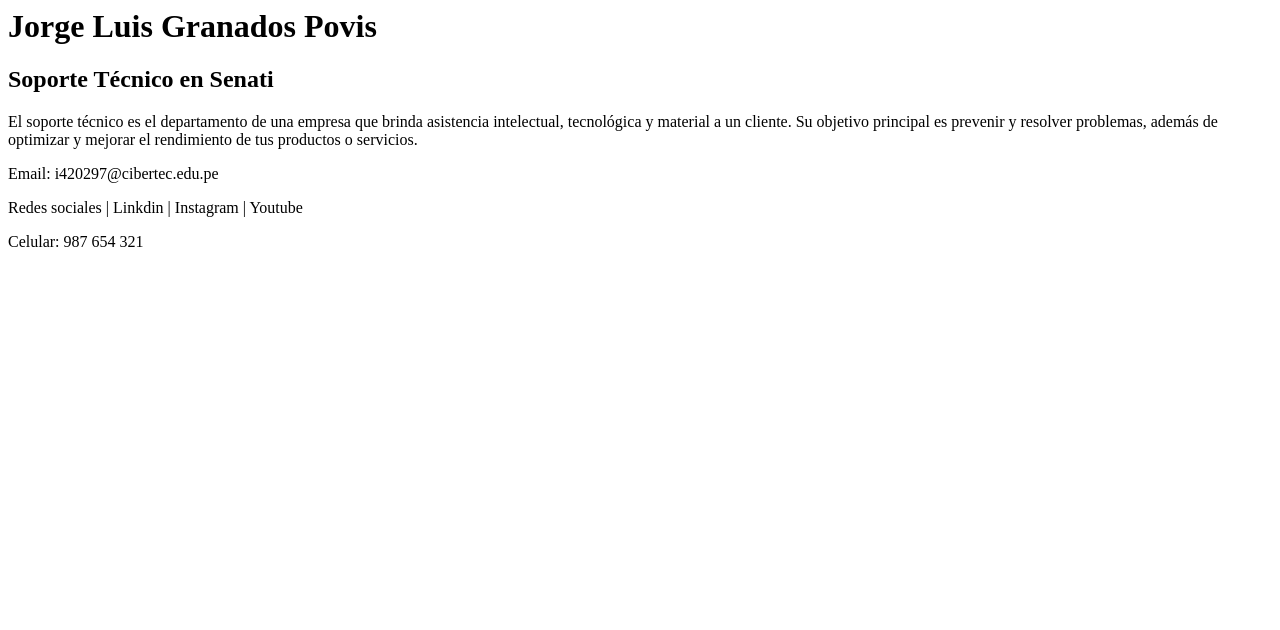
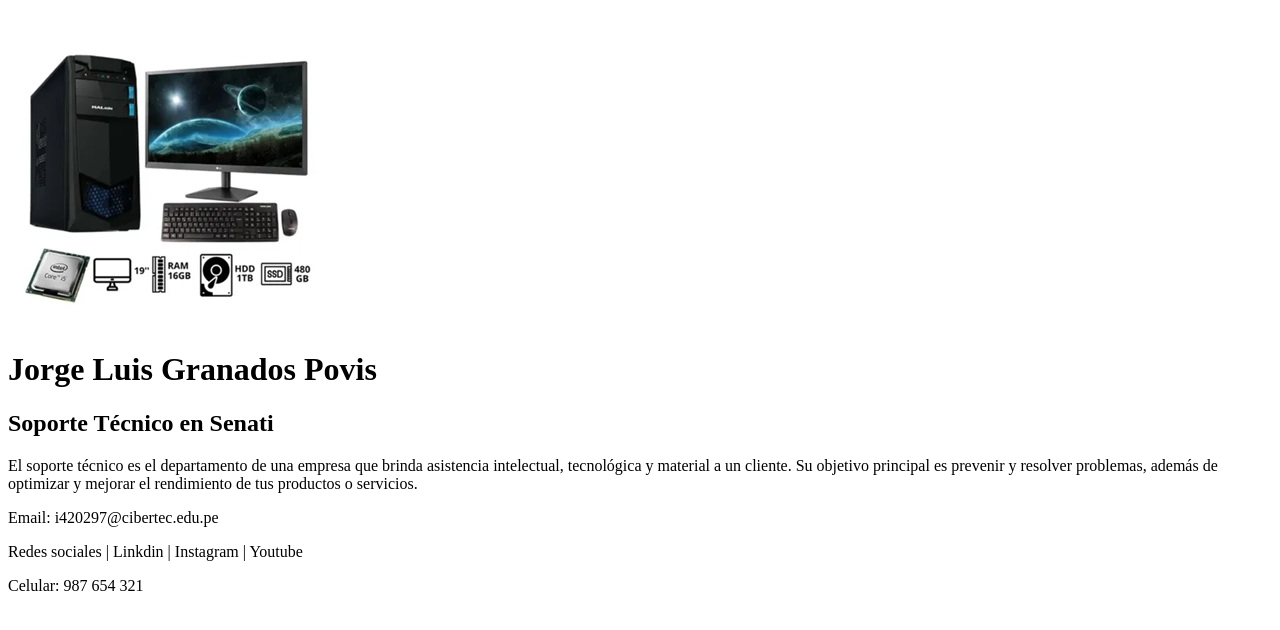
Before and after one commit to JorgeLuisGranados/aew_2025_jgranados, a plain HTML site: page HTML/01_Tarjeta/index.html in a window 1280 px wide. Drawn offline with Linux system fonts and the light colour scheme.

Commit message:
Agregamos imagen a ejemplo html

```diff
--- a/HTML/01_Tarjeta/index.html
+++ b/HTML/01_Tarjeta/index.html
@@ -4,6 +4,7 @@
     </head>
 
     <body>
+        <img src="img/equipos.jpg" alt="">
         <h1>Jorge Luis Granados Povis</h1>
         <h2>Soporte Técnico en Senati  </h2>
         <p>El soporte técnico es el departamento de una empresa que brinda asistencia intelectual, tecnológica y material a un cliente. Su objetivo principal es prevenir y resolver problemas, además de optimizar y mejorar el rendimiento de tus productos o servicios.</p>
```
Also changed, not shown: HTML/01_Tarjeta/img/equipos.jpg (added).
